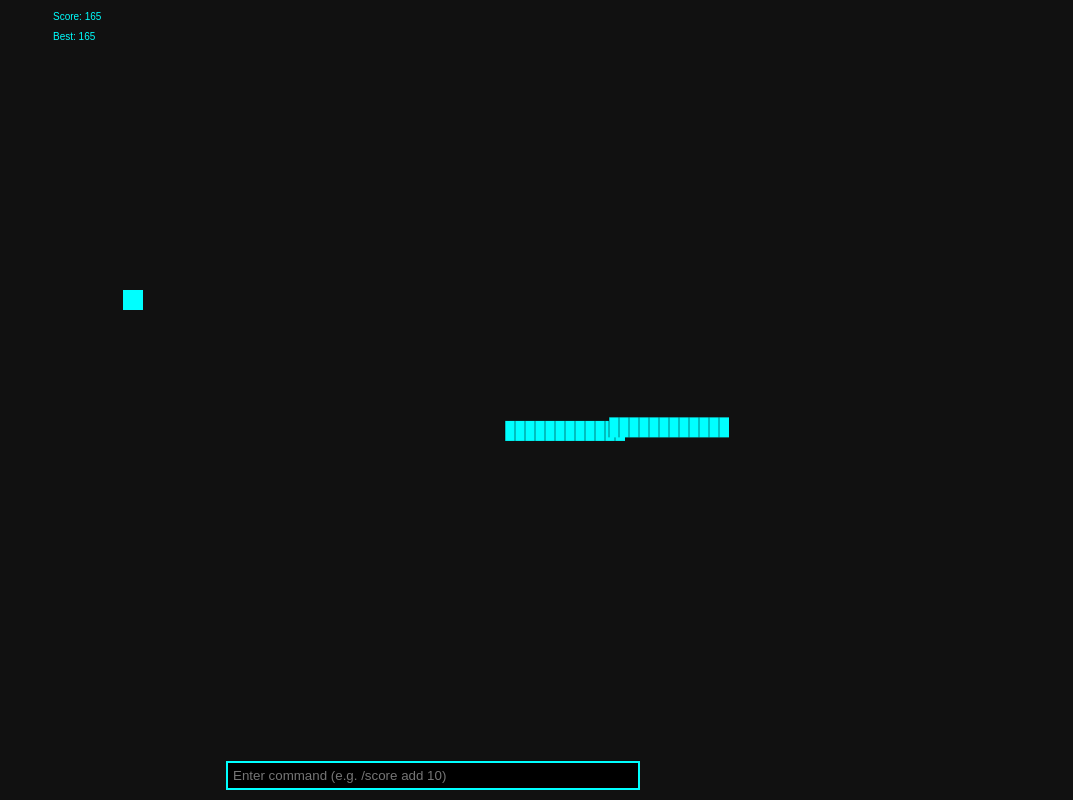
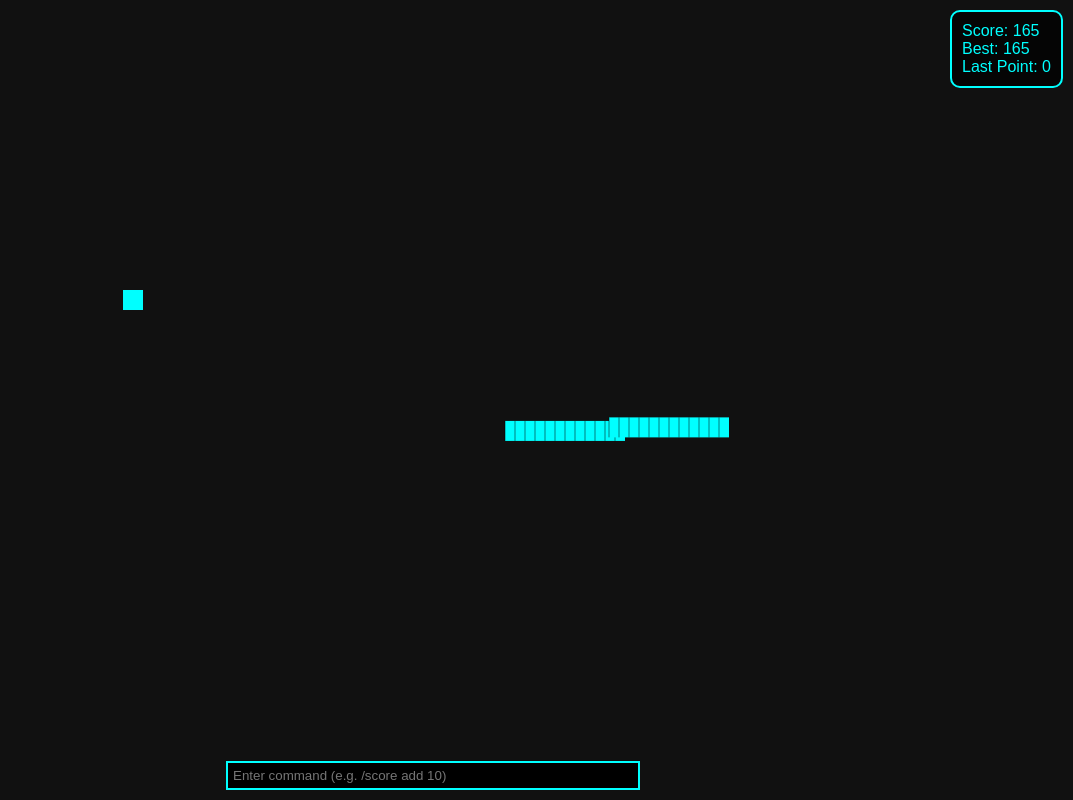
Before and after one commit to JimmyQrg/bridd-jump, a plain HTML site: page settings.html in a window 1280 px wide. Both pictures are taken after a click on the button "Start". Shown: the whole page, without its empty margins (207-1280 px from the left). Drawn offline with Linux system fonts and the light colour scheme.

Commit message:
Update settings.html

```diff
--- a/settings.html
+++ b/settings.html
@@ -11,12 +11,19 @@
               cursor:pointer; border-radius:10px; }
   #console { position:absolute; bottom:10px; left:50%; transform:translateX(-50%);
              width:400px; padding:5px; background:#000; border:2px solid #0ff; color:#0ff; }
+  #uiBox { position:absolute; top:10px; right:10px; padding:10px;
+           background:rgba(0,0,0,0.7); border:2px solid #0ff; border-radius:10px; }
 </style>
 </head>
 <body>
 <button id="startBtn">Start</button>
 <canvas id="gameCanvas" width="800" height="600"></canvas>
 <input id="console" placeholder="Enter command (e.g. /score add 10)" />
+<div id="uiBox">
+  <div id="scoreDisplay">Score: 0</div>
+  <div id="bestDisplay">Best: 0</div>
+  <div id="lastDisplay">Last Point: 0</div>
+</div>
 
 <script>
 const canvas = document.getElementById("gameCanvas");
@@ -30,17 +37,24 @@ fps = (fps === "Unlimited") ? 0 : parseInt(fps);
 
 let quality = localStorage.getItem("quality") || "Extreme+";
 let adv = JSON.parse(localStorage.getItem("advancedSettings") || "{}");
-
-// Fill defaults if missing
 adv = Object.assign({jump:0,walk:0,die:0,line:0,glow:0,trail:0,blockTexture:true}, adv);
 
 // ===== GAME STATE =====
 let score = 0;
 let bestScore = parseInt(localStorage.getItem("bestScore") || "0");
+let lastScore = parseInt(localStorage.getItem("lastScore") || "0");
 let player = { x: 100, y: 300, vy:0, trail:[] };
 let platforms = [];
 let dieParticles = [];
 let scanOffset = 0;
+
+// UI updates
+function updateUI(){
+  document.getElementById("scoreDisplay").textContent = "Score: " + score;
+  document.getElementById("bestDisplay").textContent = "Best: " + bestScore;
+  document.getElementById("lastDisplay").textContent = "Last Point: " + lastScore;
+}
+updateUI();
 
 // ===== PLATFORM GENERATOR =====
 function spawnPlatform(){
@@ -91,11 +105,10 @@ function loop(timestamp){
   }
 
   // Draw platforms
-  if(adv.blockTexture){
-    ctx.fillStyle = "#0ff";
-    platforms.forEach(p=>{
-      ctx.fillRect(p.x, p.y, p.w, p.h);
-      // Texture effect
+  ctx.fillStyle = "#0ff";
+  platforms.forEach(p=>{
+    ctx.fillRect(p.x, p.y, p.w, p.h);
+    if(adv.blockTexture){
       ctx.strokeStyle = "rgba(0,0,0,0.5)";
       for(let i=0;i<p.w;i+=10){
         ctx.beginPath();
@@ -103,15 +116,9 @@ function loop(timestamp){
         ctx.lineTo(p.x+i, p.y+p.h);
         ctx.stroke();
       }
-      p.x -= 2;
-    });
-  } else {
-    ctx.fillStyle = "#0ff";
-    platforms.forEach(p=>{
-      ctx.fillRect(p.x, p.y, p.w, p.h);
-      p.x -= 2;
-    });
-  }
+    }
+    p.x -= 2;
+  });
 
   // Trail Effect
   if(adv.trail>0){
@@ -171,9 +178,7 @@ function loop(timestamp){
     bestScore = score;
     localStorage.setItem("bestScore", bestScore);
   }
-  ctx.fillStyle = "#0ff";
-  ctx.fillText("Score: " + score, 20, 20);
-  ctx.fillText("Best: " + bestScore, 20, 40);
+  updateUI();
 
   requestAnimationFrame(loop);
 }
@@ -197,11 +202,15 @@ document.getElementById("console").addEventListener("keydown", e=>{
       if(adv.die>0){
         makeParticles(player.x,player.y,adv.die/2,"#0ff",5);
       }
+      lastScore = score;
+      localStorage.setItem("lastScore", lastScore);
       alert("You died! Final score: "+score);
       if(score > bestScore){
         bestScore = score;
         localStorage.setItem("bestScore", bestScore);
       }
+      updateUI();
+      document.getElementById("startBtn").style.display="block";
     }
   }
 });
```
